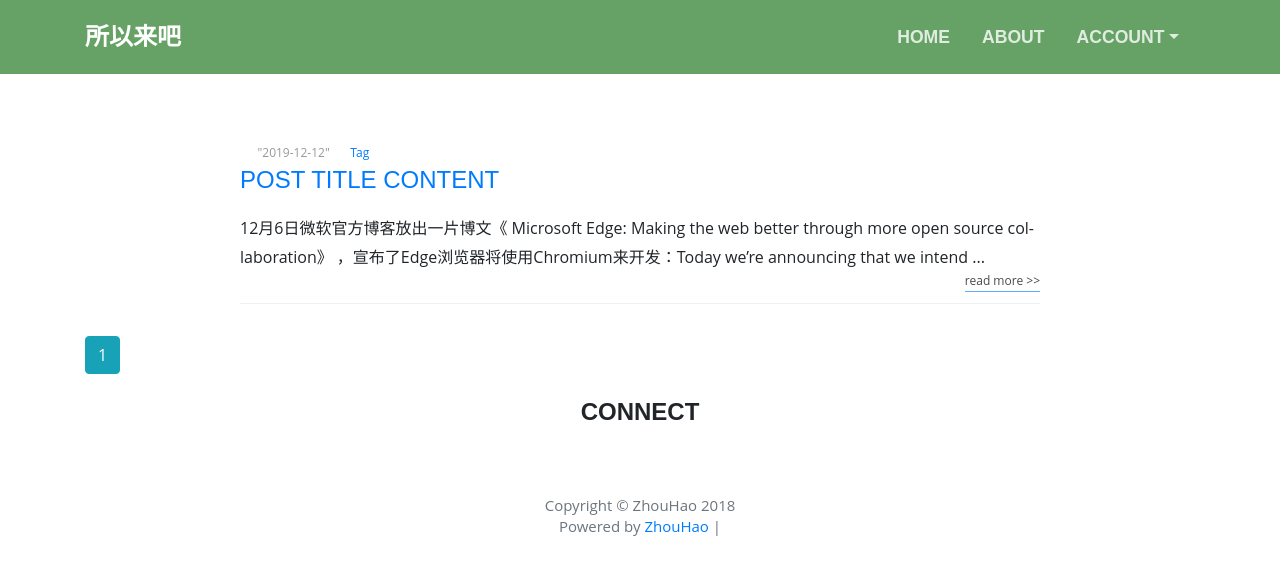
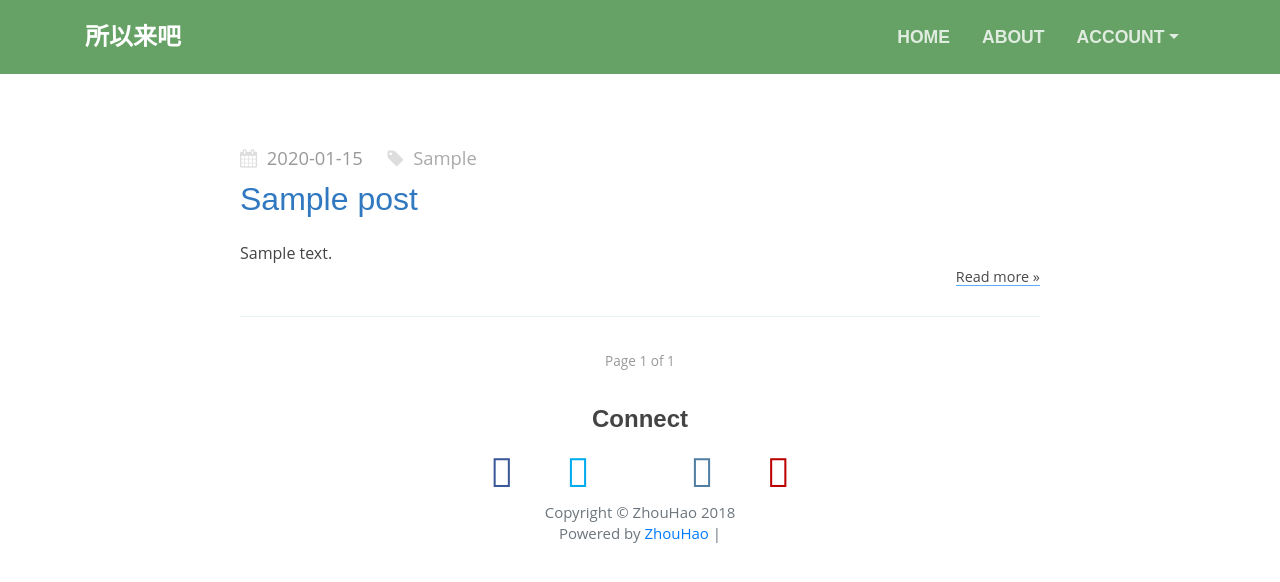
Before and after one commit to zhouhao777/flask_blog_project, a Flask app: page / in a window 1280 px wide. Shown: the top 582 px of the page. Run offline with Flask 2, Linux system fonts and the light colour scheme; tables that the repository leaves empty hold one stand-in row (values such as "Sample post"); parts of the project's set-up code (start-up, migrations or seed data) failed here and were passed over; some libraries are stand-ins or nearby versions.

Commit message:
new layout html

```diff
--- a/flaskblog/static/css/main.css
+++ b/flaskblog/static/css/main.css
@@ -5,9 +5,10 @@
 }
 body {
   overflow-x: hidden;
-  font-family: 'Open Sans', sans-serif;
+  font-family: 'Open Sans', 'microsoft yahei', serif;
   text-rendering: optimizeLegibility !important;
   -webkit-font-smoothing:antialiases;
+  color: #444;
 }
 li {
   list-style: none;
@@ -23,7 +24,7 @@ a:active {
 }
 h1, h2, h4 {
   font-family: 'PT Sans Narraw',Arial, Helvetica, sans-serif;
-  text-transform: uppercase;
+  /* text-transform: uppercase; */
   font-weight: 700;
 }
 p {
@@ -40,7 +41,11 @@ p {
   color: #3c3c3c !important;
   border: 1px solid #fff;
 }
-
+::selection {
+  color: #222;
+  background: #D6EDFF;
+  text-shadow: none;
+}
 /* NAVIGATION */
 .navbar {
   background-color: #66a266;
@@ -100,7 +105,7 @@ article {
   width: 80%;
   max-width: 800px;
   margin: 0 auto 2rem auto;
-  padding-bottom: 2rem;
+  padding-bottom: 3rem;
   border-bottom: rgb(235, 242, 246) .05rem solid;
   word-break: break-word;
   hyphens: auto;
@@ -109,24 +114,18 @@ article {
   display: inline-block;
   margin: 0 0 5px;
   font-family: 'Open Sans',sans-serif;
-  font-size: .75rem;
+  font-size: 1.15rem;
   color: rgb(153, 153, 153);
 }
-.post-date .post-meta .post-tags {
-  margin-right: 15px;
+.post-date, .post-tags {
+  margin-right: 20px;
+}
+.post-tags a {
+  color: #aaa;
 }
 .post-meta .fa {
   margin-right: 5px;
   color: rgb(221, 221, 221);
-}
-.fa {
-  display: inline-block;
-  font-family: FontAwesome;
-  font-style: normal;
-  font-weight: 400;
-  line-height: 1;
-  -webkit-font-smoothing: antialiased;
-  -moz-osx-font-smoothing: grayscale;
 }
 .fa-calendar:before {
   content: "\f133";
@@ -134,23 +133,31 @@ article {
 .fa-tag:before {
   content: "\f02b";
 }
-.post-title {
-  font-size: 1.5rem;
-  margin: 0.25rem 0 0.85rem 0;
+.post-title{
+  margin: .5rem 0 1rem 0;
+}
+.post-title a {
+  text-decoration: none;
+  color: #3079C1;
+  font-size: 2rem;
   font-weight: 400;
-  /* line-height: 1.2rem;
-  text-rendering: optimizeLegibility; */
+  text-rendering: optimizeLegibility;
+}
+.post-title a:hover {
+  color: #5CADFF;
 }
 .post-content {
   line-height: 1.8rem;
+  font-size: 1.0rem;
+  text-justify:inter-ideograph;
 }
 .post-more {
   clear: both;
 }
 .read-more {
   float: right;
-  font-size: 0.75rem;
-  line-height: 1.6em;
+  font-size: .9rem;
+  line-height: 1.2em;
 }
 .post-more a {
   color: rgb(74, 74, 74);
@@ -158,6 +165,52 @@ article {
   border-bottom: .05rem solid rgb(92, 173, 255);
 }
 
+.pagination {
+  position: relative;
+  width: 80%;
+  max-width: 800px;
+  margin: 2rem auto;
+  font-family: 'Open Sans',sans-serif;
+  font-size: .85rem;
+  color: #999;
+  text-align: center;
+  display: block;
+}
+.pagination a {
+  color: #999;
+}
+.newer-posts {
+  left: 0;
+}
+.newer-posts, .older-posts {
+  position: absolute;
+  display: inline-block;
+  padding: 0 15px;
+  border: .1rem solid #e5e5e5;
+  text-decoration: none;
+  border-radius: 30px;
+  transition: border ease .3s;
+}
+.page-number {
+  display: inline-block;
+  padding: .1rem 0;
+}
+.older-posts {
+  right: 0;
+}
+
+.category-header {
+  padding: 20px 0;
+  text-align: center;
+  max-width: 700px;
+  margin: 0rem auto 2rem auto;
+  border-bottom: .05rem solid #EBF2F6;
+  position: relative;
+  display: block;
+}
+.category-header h1{
+  font-weight: 400;
+}
 
 
 .social a {
--- a/flaskblog/templates/home.html
+++ b/flaskblog/templates/home.html
@@ -1,65 +1,49 @@
 {% extends "layout.html" %}
 {% block content %}
     {% for post in posts.items %}
-        <!-- <article class="media content-section">
-          <div class="media-body">
-            <div class="article-metadata">
-              <h2><a class="article-title" href="{{ url_for('posts.post',post_id=post.id) }}">{{ post.title }}</a></h2>
-              <small class="text-muted">
-                Posted by {{ post.author.username }} on {{ post.date_posted.strftime('%B %d, %Y').capitalize() }}
-                {% if post.category %}
-                | <a class="mr-2" href="{{ url_for('main.get_category_post', category_name=post.category) }}">{{ post.category }}</a>
-                {% endif %}
-              </small>
-              <span></span>
-            </div>
-            <p class="article-content">{{ post.content }}</p>
-          </div>
-        </article> -->
-
       <article class="post">
         <header class="post-header">
           <span class="post-meta">
               <div class="post-header">
-                    <time class="post-date" datetime="2019-12-12">
+                  <time class="post-date" datetime="{{ post.date_posted.strftime('%Y-%m-%d') }}">
                     <i class="fa fa-calendar"></i>
-                      "2019-12-12"
+                    {{ post.date_posted.strftime('%Y-%m-%d') }}
                   </time>
+                  {% if post.category %}
                   <span class="post-tags">
                     <i class="fa fa-tag"></i>
-                      <a href="#">Tag</a>
+                    <a href="{{ url_for('main.get_category_post', category_name=post.category) }}">{{ post.category.capitalize() }}</a>
                   </span>
+                  {% endif %}
                 </div>
                 <h2 class="post-title">
-                    <a href="">post title content</a>
+                  <a href="{{ url_for('posts.post',post_id=post.id) }}">{{ post.title }}</a>
                 </h2>
           </span>
         </header>
         <section class="post-content">
-              12月6日微软官方博客放出一片博文《
-              Microsoft Edge: Making the web
-              better through more open source collaboration》
-              ，宣布了Edge浏览器将使用Chromium来开发：Today we’re
-              announcing that we intend ...
+          {{ post.content }}
           <div class="post-more">
-              <a class="read-more" rel="nofollow" href="">read more >></a>
+            <a class="read-more" rel="nofollow" href="{{ url_for('posts.post',post_id=post.id) }}">Read more »</a>
           </div>
         </section>
-
-
       </article>
-
-    {% endfor %}
-    {% for page_num in posts.iter_pages(left_edge=1, right_edge=1, left_current=1, right_current=2) %}
-      {% if page_num %}
-        {% if posts.page == page_num %}
-          <a class="btn btn-info mb-4" href="{{ url_for('main.home', page=page_num) }}">{{ page_num }}</a>
-        {% else %}
-          <a class="btn btn-outline-info mb-4" href="{{ url_for('main.home', page=page_num) }}">{{ page_num }}</a>
-        {% endif %}
-      {% else %}
-        ...
-      {% endif %}
     {% endfor %}
 
+    <div class="pagination">
+      {% if posts.has_prev %}
+      <a href="{{ url_for('main.home', page=posts.page-1) }}" class="newer-posts">
+        Newer Posts
+        <span aria-hidden="true">→</span>
+      </a>
+      {% endif %}
+      <span class="page-number">Page {{ posts.page }} of {{ posts.pages }}</span>
+      {% if posts.has_next %}
+      <a href="{{ url_for('main.home', page=posts.page+1) }}" class="older-posts">
+        Older Posts
+        <span aria-hidden="true">→</span>
+      </a>
+      {% endif %}
+    </div>
+
 {% endblock content %}
--- a/flaskblog/templates/layout.html
+++ b/flaskblog/templates/layout.html
@@ -4,6 +4,7 @@
     <meta charset="UTF-8">
     <link rel="stylesheet" type="text/css" href="{{ url_for('static', filename='css/bootstrap.min.css') }}">
     <link rel="stylesheet" type="text/css" href="{{ url_for('static', filename='css/main.css') }}">
+    <link href="//netdna.bootstrapcdn.com/font-awesome/4.7.0/css/font-awesome.min.css" rel="stylesheet">
     <script src="{{ url_for('static', filename='js/jquery.min.js') }}"></script>
     <script src="{{ url_for('static', filename='js/bootstrap.min.js') }}"></script>
 
```
Also changed, not shown: flaskblog/templates/author_post.html (+45 -26 lines). Lines whose indentation alone changed are shown as unchanged.
